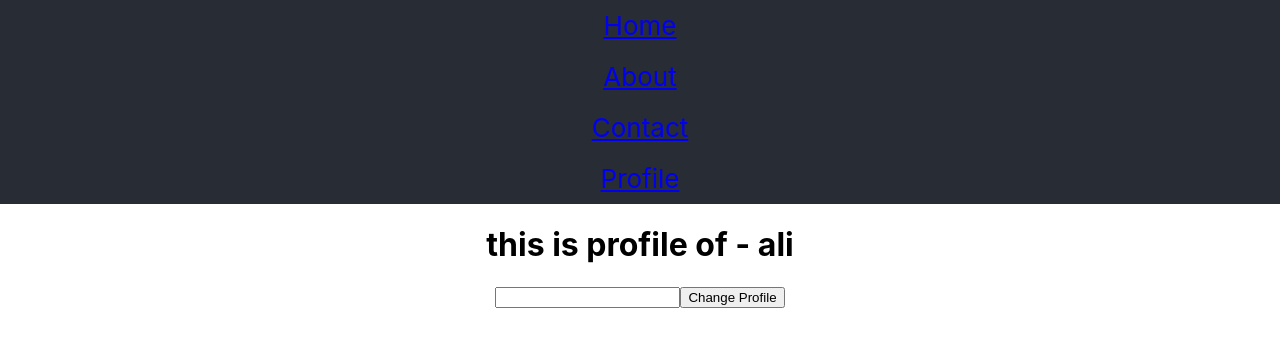
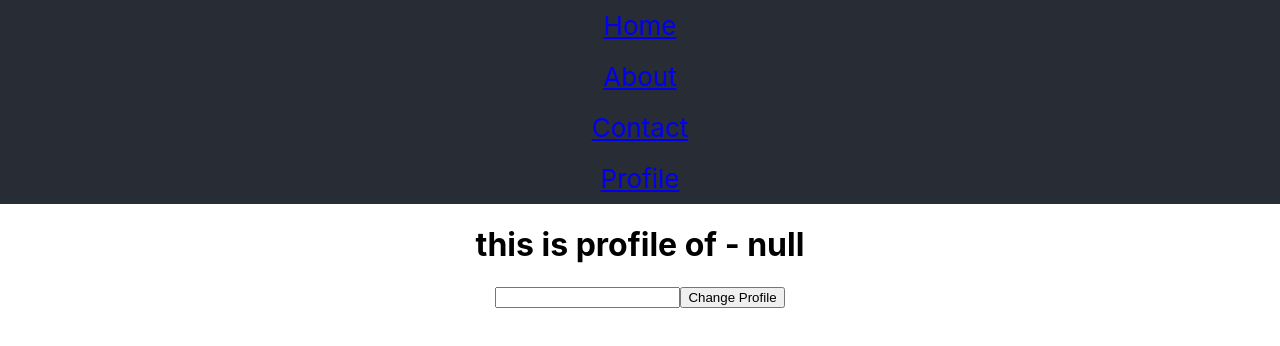
Before and after one commit to Mohammadi2005/myreact, a React (Create React App) app: page /profile in a window 1280 px wide. Shown: the top 346 px of the page. Built offline with nearby package versions, Linux system fonts and the light colour scheme.

Commit message:
react query

```diff
--- a/package.json
+++ b/package.json
@@ -3,6 +3,7 @@
   "version": "0.1.0",
   "private": true,
   "dependencies": {
+    "@tanstack/react-query": "^5.81.5",
     "@testing-library/dom": "^10.4.0",
     "@testing-library/jest-dom": "^6.6.3",
     "@testing-library/react": "^16.3.0",
--- a/src/App.js
+++ b/src/App.js
@@ -1,37 +1,40 @@
 import style from './App.module.css';
-import {useState} from 'react';
-import {BrowserRouter as Router, Routes, Route} from "react-router-dom";
-import Profile from "./components/Pages/Profile";
+import {Link, Route, Routes, BrowserRouter as Router, createCookie} from "react-router-dom";
+import Home from './components/Pages/Home';
+import Profile from './components/Pages/Profile';
+import {createContext, useState} from "react";
+import {Nav} from "./components/Pages/nav";
 import {About} from "./components/Pages/About";
-import {Nav} from "./components/Pages/nav";
-import Home from "./components/Pages/Home";
 import Contact from "./components/Pages/Contact";
-import {Error404} from "./components/Pages/Error404";
-import {createContext} from "react"
-
+import {QueryClient, QueryClientProvider} from "@tanstack/react-query"
 export const ProfileContent = createContext();
 
 
 function App() {
-    const [username, setUserName] = useState("ali");
+    const [username, setUsername] = useState('null');
+    const client = new QueryClient({
+        defaultOptions: {
+            queries : {refetchOnWindowFocus: false}
+        }
+    });
 
     return (
         <div className={style.App}>
-            <ProfileContent value={{username, setUserName}}>
-            <Router>
-                <Nav/>
-                <Routes>
-                    <Route path="/" element={<Home />}/>
-                    <Route path="/about" element={<About />}/>
-                    <Route path="/contact" element={<Contact/>}/>
-                    <Route path="/profile" element={<Profile/>}/>
-                    <Route path="*" element={<Error404/>}/>
-                </Routes>
-            </Router>
-            </ProfileContent>
+            <QueryClientProvider client={client}>
+                <Router>
+                    <ProfileContent value={{username, setUsername}}>
+                        <Nav/>
+                        <Routes>
+                            <Route path="/" element={<Home />} />
+                            <Route path="/profile" element={<Profile />} />
+                            <Route path="/about" element={<About />} />
+                            <Route path="/contact" element={<Contact />} />
+                        </Routes>
+                    </ProfileContent>
+                </Router>
+            </QueryClientProvider>
         </div>
     );
 }
 
-
 export default App;
--- a/src/components/Pages/Home.js
+++ b/src/components/Pages/Home.js
@@ -1,11 +1,23 @@
-import {ProfileContent} from "../../App";
-import {useContext} from "react";
+import {useQuery} from "@tanstack/react-query"
+import axios from "axios";
 
 function Home(){
-    const {username} = useContext(ProfileContent)
+    const {data, isLoading, isError, error, refetch} = useQuery({
+        queryKey: "cat",
+        queryFn: () => {
+            return axios.get("https://catfact.ninja/fact").then(res => res.data)
+        }
+    })
+    if (isLoading){
+        return <h3>Loading...</h3>
+    }
+    if (isError){
+        return <h3>Error : {error.message}</h3>
+    }
     return (
-        <div style={{color:"#622444", textAlign:"center"}}>
-            <h1>this id home page - {username}</h1>
+        <div>
+            <h1>{data?.fact}</h1>
+            <button onClick={() => refetch()}>Refresh</button>
         </div>
     )
 }
--- a/src/components/Pages/Profile.js
+++ b/src/components/Pages/Profile.js
@@ -15,11 +15,11 @@ export default Profile
 
 const ChangeProfile = () => {
     const [newName, setNewName] = useState('')
-    const {setUserName} = useContext(ProfileContent)
+    const {setUsername} = useContext(ProfileContent)
     return (
         <div>
             <input onChange={(e) => setNewName(e.target.value)} />
-            <button onClick={() => setUserName(newName)}>Change Profile</button>
+            <button onClick={() => setUsername(newName)}>Change Profile</button>
         </div>
     )
 }
```
Also changed, not shown: 1 other file (tests, documents, lock files or other folders).
